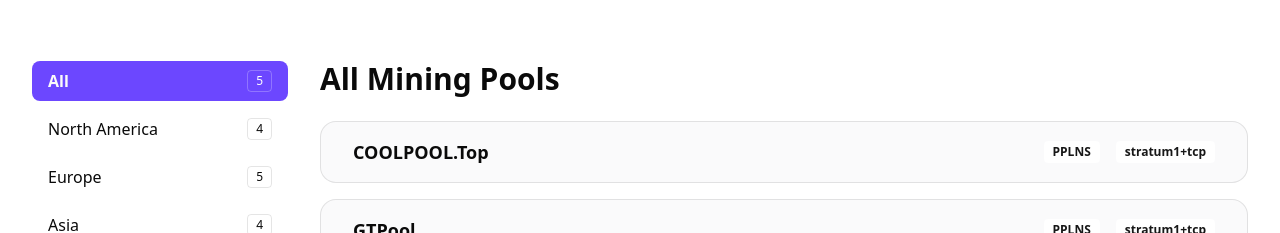
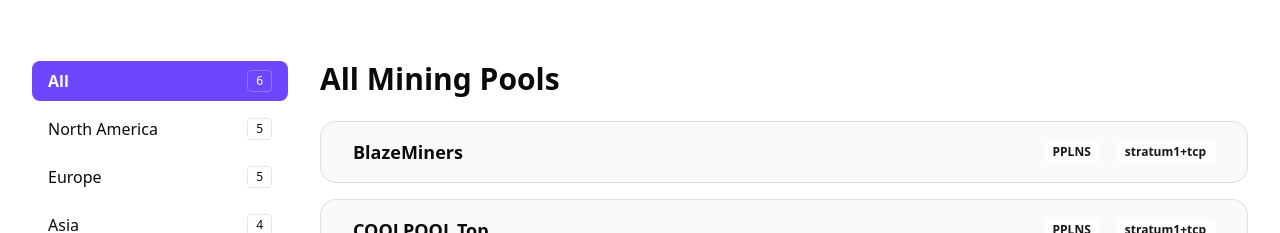
Before and after one commit to microstack-tech/parallax-website, a Next.js app: page /mining-pools in a window 1280 px wide. Shown: the part 455-688 px from the top of the page. Built offline with nearby package versions, Linux system fonts and the light colour scheme.

Commit message:
add BlazerMiners to mining pool list

```diff
--- a/app/mining-pools/pool-list.ts
+++ b/app/mining-pools/pool-list.ts
@@ -57,4 +57,11 @@
     capabilities: ['PPLNS'],
     protocols: ['stratum1+tcp'],
   },
+  {
+    name: "BlazeMiners",
+    url: "https://blazeminers.com/pools/lax1",
+    location: ['north-america'],
+    capabilities: ['PPLNS'],
+    protocols: ['stratum1+tcp'],
+  },
 ]
```
